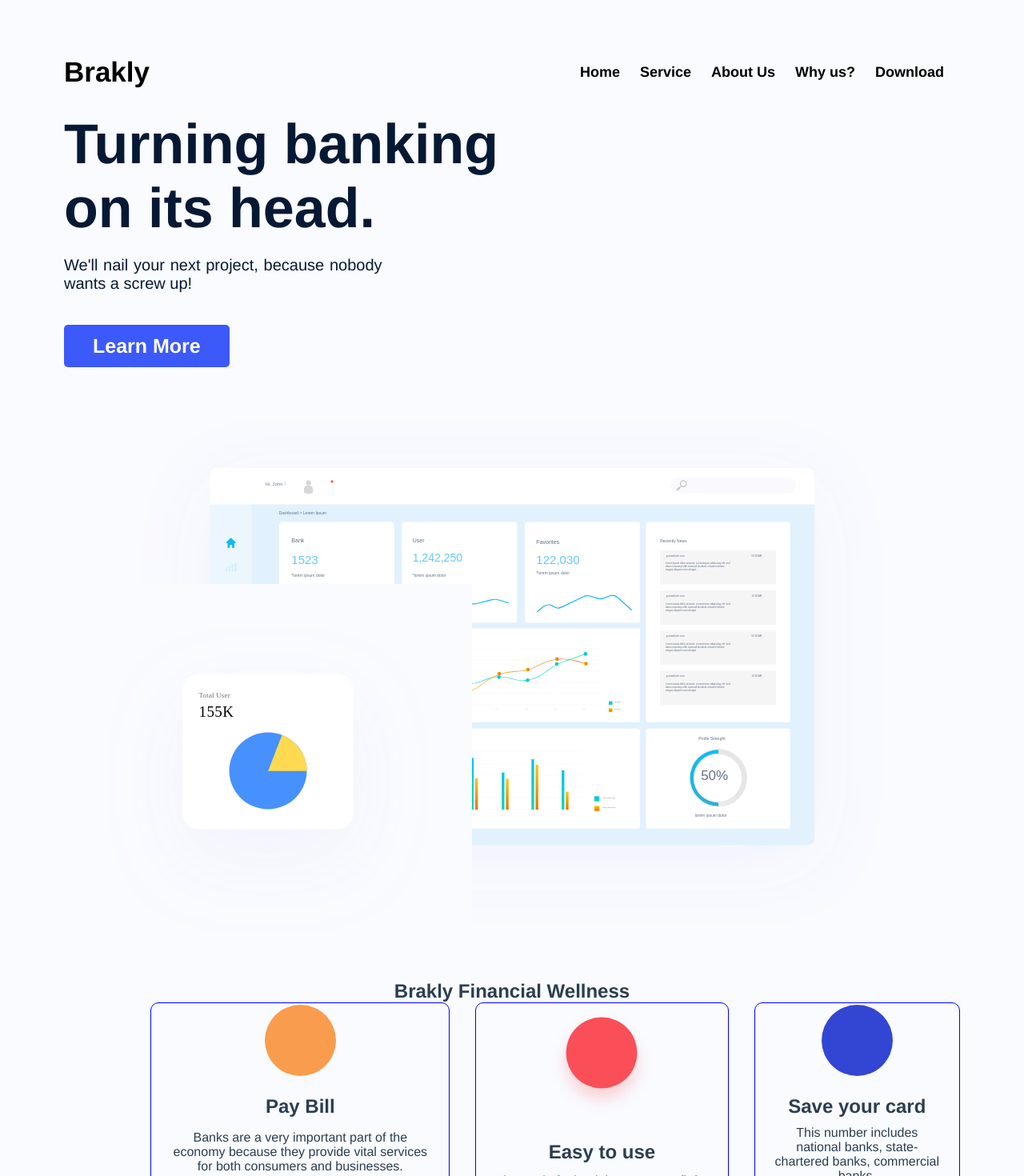
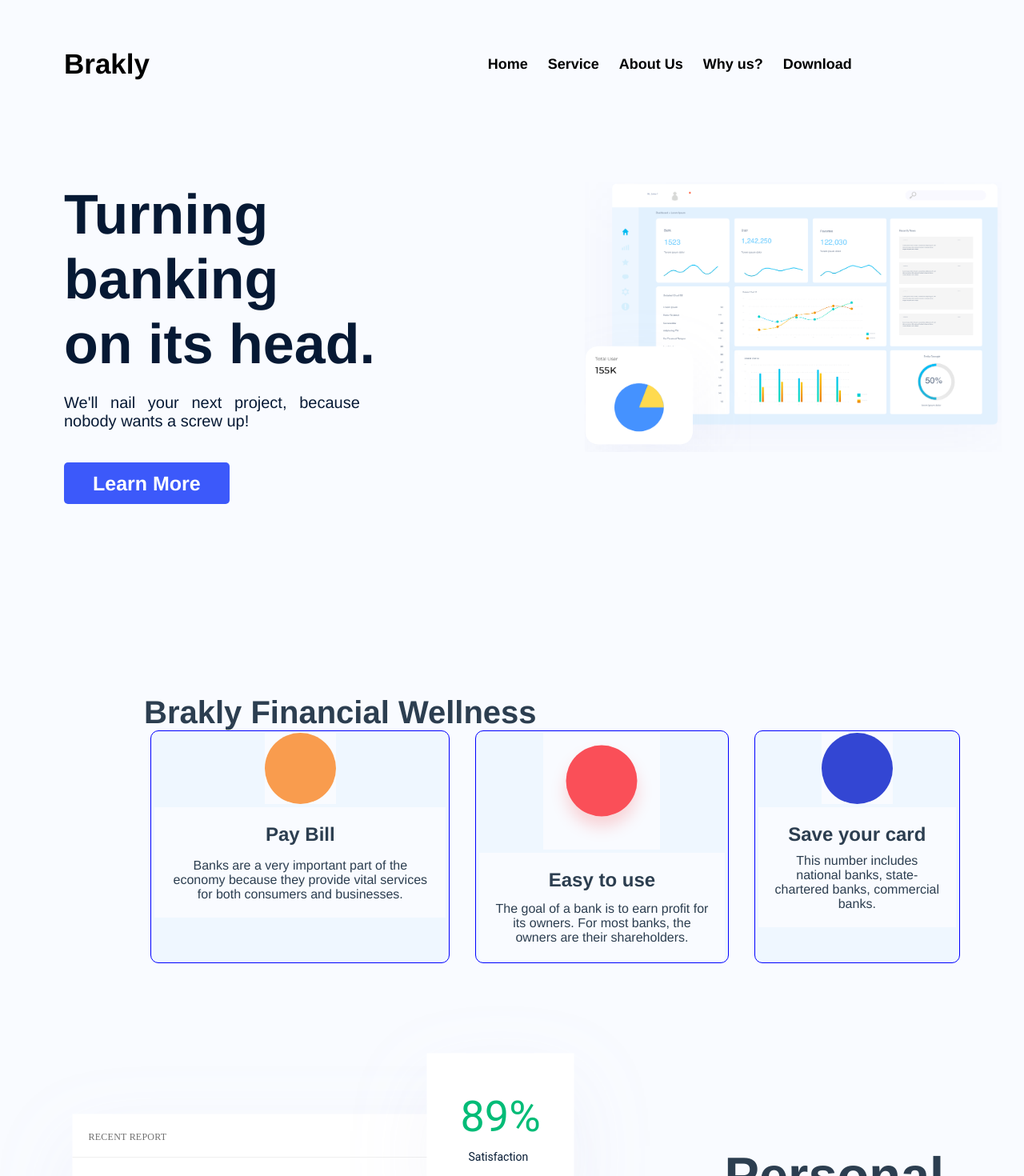
Before and after one commit to muizAlimi/brakly, a Vue app: page / in a window 1280 px wide. Shown: the top 1470 px of the page at 80% size. Built offline with nearby package versions, Linux system fonts and the light colour scheme.

Commit message:
Navbar, hero image modificatiions

```diff
--- a/public/css/muiz.css
+++ b/public/css/muiz.css
@@ -9,17 +9,17 @@
 .container {
     max-width: 1300px;
     padding: 0 80px;
-    margin: auto;
+    /* margin: auto; */
 }
 
 
 /*TODO NAV BAR CONTENT*/
 .nav-bar {
-    width: 100%;
+    width: 91%;
     height: 10%;
-    margin-top: -20px;
+    margin-bottom: 10%;
     /*z-index: 999;*/
-    padding: 30px 0;
+    padding: 0px 0;
 }
 .nav-bar .container {
     display: flex;
@@ -57,14 +57,17 @@
 
 /*TODO HERO SECTION*/
 .hero .container {
+    display: flex;
+    justify-content: space-between;
 }
 .hero .container .left-col {
-    display: flex;
-    flex-direction: column;
     width: 50%;
+    height: 80vh;
+    text-align: justify;
 }
-.hero .container .left-col h1{
+.hero .container .left-col h1 {
     text-align: justify;
+    line-height: 116%;
     font-size: 70px;
     font-weight: bold;
     color: #061934;
@@ -75,7 +78,7 @@
     width: 71%;
     color: #061934;
     font-size: 20px;
-    margin-bottom: 40px;
+    margin-bottom: 52px;
 }
 .hero .container .left-col a {
     padding: 12px 36px;
@@ -90,13 +93,17 @@
     box-shadow: #2c3e50;
     background-color: indigo;
 }
-.hero .container .right-col {
-}
+.hero .container .right-col {width: 50%;height: 80vh;margin-left: 7%;}
 
 .hero .container .right-col .user-dashboard {
     position: relative;
 }
 
+.hero .container .right-col .user-dashboard img{
+    height: auto;
+    width: 100%;
+    margin-left: 10%;
+}
 .hero .container .right-col .pie-chart {
     position: absolute;
     bottom: 0;
@@ -111,9 +118,25 @@
 /*TODO WELLNESS SECTION*/
 .wellness .container {margin: 0;}
 
-.wellness .container .card{display: flex;margin-left: 77px;}
+.wellness .container .title {
+    font-size: 40px;
+    text-align: left;
+    padding-left: 100px;
+}
 
-.wellness .container .card .feature-card {border: 1px solid blue;border-radius: 10px;position: relative;margin-left: 3%;padding: 2px 4px;}
+.wellness .container .card {
+    display: flex;
+    margin-left: 77px;
+}
+
+.wellness .container .card .feature-card {
+    border: 1px solid blue;
+    background-color: #EFF7FF;
+    border-radius: 10px;
+    position: relative;
+    margin-left: 3%;
+    padding: 2px 4px;
+}
 .wellness .container .card .feature-card img {}
 .wellness .container .card .feature-card .card-body {
     padding: 20px;
--- a/src/components/LandingPage.vue
+++ b/src/components/LandingPage.vue
@@ -24,17 +24,14 @@
         </div>
         <div class="right-col">
           <div class="user-dashboard">
-            <img src="../assets/dashboard.svg" alt="user-dashboard">
-            <div class="pie-chart">
-              <img src="../assets/pie-chart.svg" alt="pie-chart">
-            </div>
+            <img src="../assets/dashboard.png" alt="user-dashboard">
           </div>
         </div>
       </div>
     </section>
     <section class="wellness">
       <div class="container">
-        <h1>Brakly Financial Wellness</h1>
+        <h1 class="title">Brakly Financial Wellness</h1>
         <div class="card">
           <FeatureCard :image-src="require('../assets/feature-card-img-1.svg')" card-header="Pay Bill"
                        card-paragraph="Banks are a very important part of the economy because they provide
```
Also changed, not shown: src/assets/dashboard-old.svg (renamed from src/assets/dashboard.svg), src/assets/dashboard.png (added).
